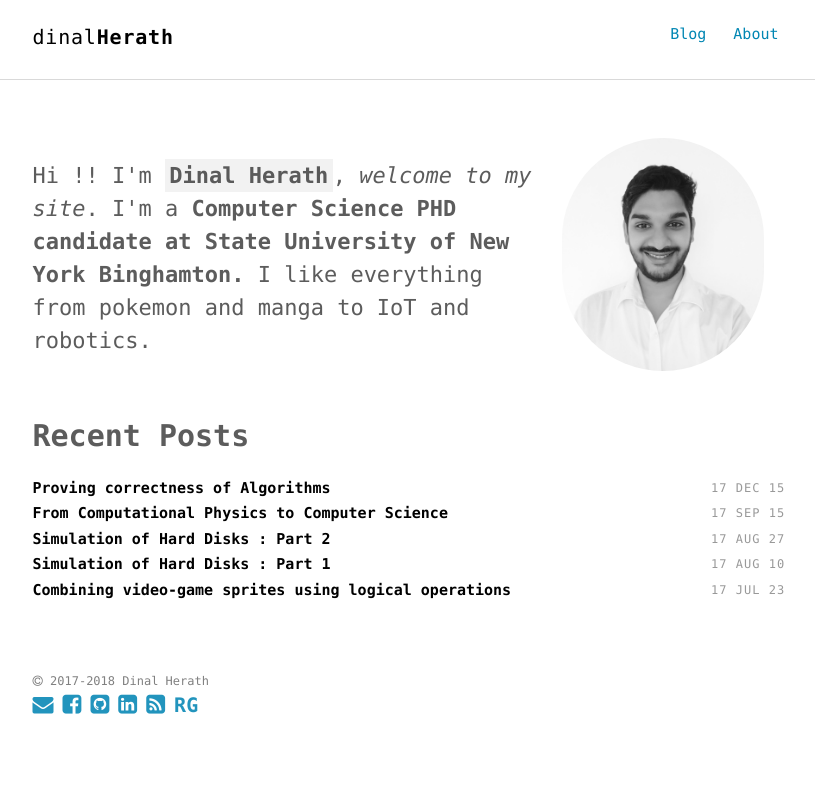
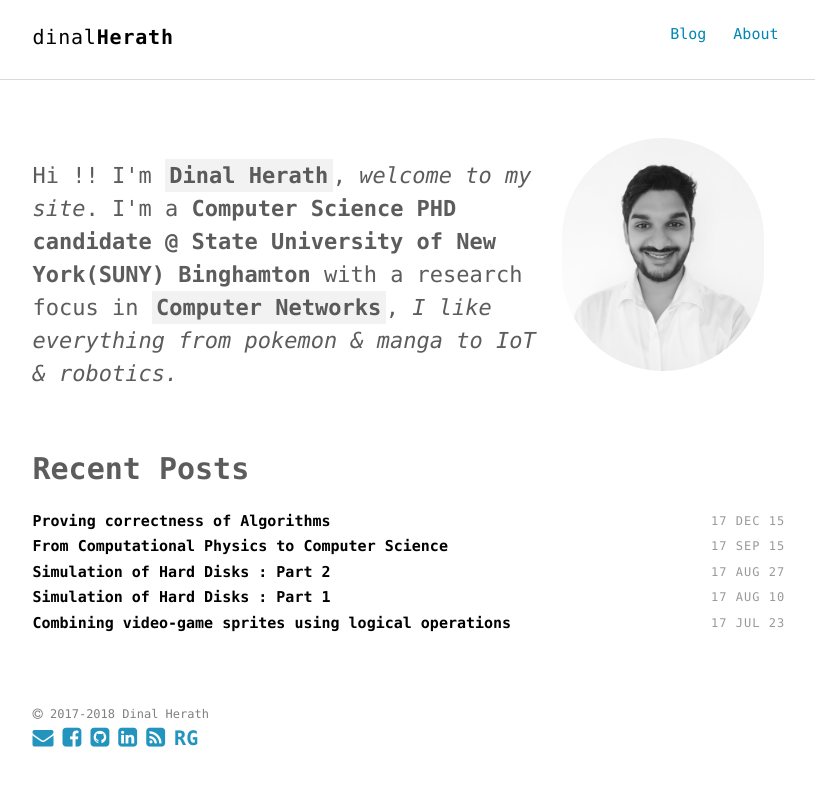
Before and after one commit to dherath/dherath.github.io, a Jekyll site: the page built from index.html, in a window 1280 px wide. Shown: the top 786 px of the page, without its empty margins (230-1045 px from the left). Built offline with Jekyll 4.4.1, drawn with Linux system fonts in a browser that asks for light colours.

Commit message:
changed intro

```diff
--- a/_config.yml
+++ b/_config.yml
@@ -4,7 +4,7 @@ title: "dinal"
 title2: "Herath" # default: ""
 description: "Home"
 keywords: "jerome, dinal, herath, Sri Lanka, Binghamton, colombo, univeristy, uoc, computer, science, blog, SUNY"
-# url: http://heiswayi.github.io/thinkspace # site url
+url: http://dinalherath.com # site url
 baseurl: "" # apply repo name if use it under gh-pages branch
 # baseurl: null # apply null if repo name is something like username.github.io
 
@@ -30,9 +30,9 @@ sass:
 # Author settings
 author:
   name     : "Dinal Herath"
-  job      : "Computer Science PHD candidate at State University of New York Binghamton."
+  job      : "Computer Science PHD candidate @ State University of New York(SUNY) Binghamton"
   greeting : "welcome to my site"
-  bio      : "I like everything from pokemon and manga to IoT and robotics."
+  bio      : ""
   thumb    : #/assets/images/sherlock.jpg
   email    : #hnrird@gmail.com
   url      : #http://heiswayi.github.io
--- a/_includes/intro.html
+++ b/_includes/intro.html
@@ -3,7 +3,6 @@
         <img src="/assets/img/image.jpg" style="width:250px;padding:24px;border-radius:150px;" align="right">
         <br><br>
         <p class="lead"><!--<img src="https://upload.wikimedia.org/wikipedia/commons/5/57/Ayubowan.png" style="height:15px;" align="left"> --> Hi !! I'm <strong class="author-name" itemprop="name">{{ site.author.name }}</strong>,
-            <em itemprop = "greeting">{{site.author.greeting}}</em>.
-           I'm a <strong itemprop="jobTitle">{{ site.author.job }}</strong> {{ site.author.bio }}</p>
+            <em itemprop = "greeting">{{site.author.greeting}}</em>. I'm a <strong itemprop="jobTitle">{{ site.author.job }}</strong> with a research focus in <strong class="author-name">Computer Networks</strong>, <em itemprop = "greeting">I like everything from pokemon & manga to IoT & robotics. </em></p>
   </div>
 </section>
```
Also changed, not shown: 3 other files.
